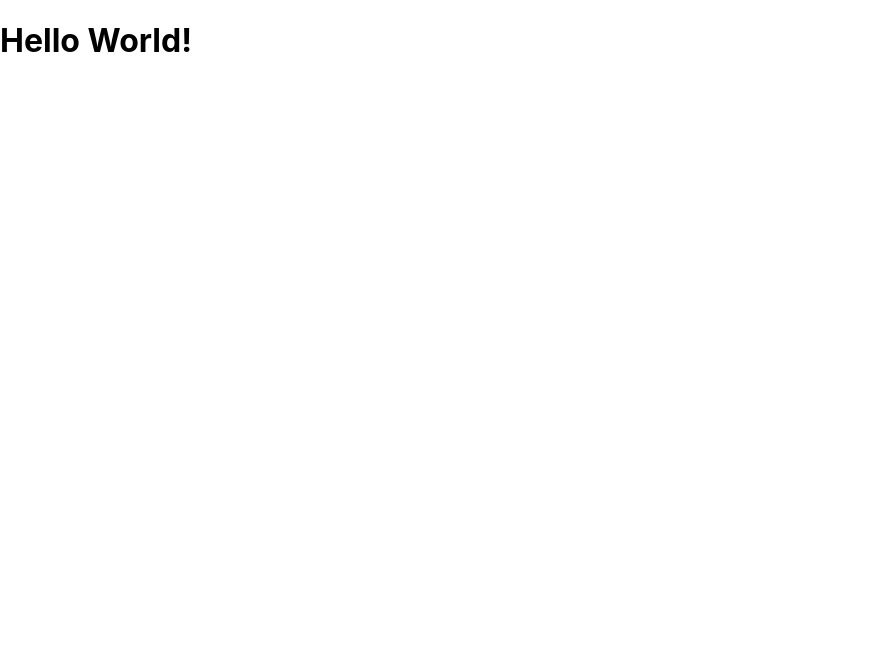
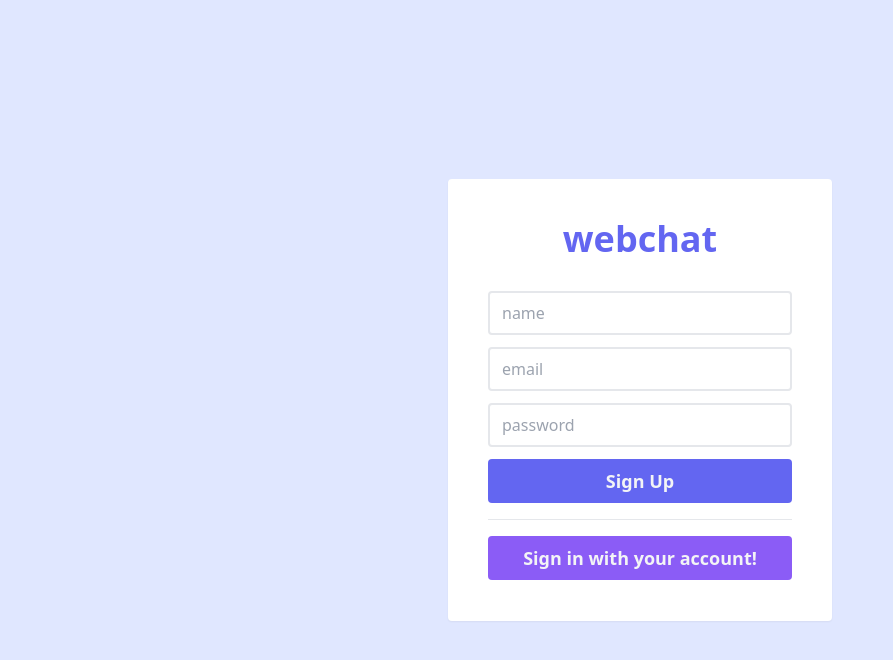
Before and after one commit to leo-motta/webchat, a React (Create React App) app in the folder frontend/: page /register in a window 1280 px wide. Shown: the top 660 px of the page, without its empty margins (0-893 px from the left). Built offline with nearby package versions, Linux system fonts and the light colour scheme.

Commit message:
Adding Sign In and Sign Up pages

```diff
--- a/frontend/package.json
+++ b/frontend/package.json
@@ -11,6 +11,7 @@
     "react": "^18.2.0",
     "react-dom": "^18.2.0",
     "react-redux": "^8.0.5",
+    "react-router-dom": "^6.6.1",
     "react-scripts": "5.0.1",
     "web-vitals": "^2.1.4"
   },
@@ -37,5 +38,8 @@
       "last 1 firefox version",
       "last 1 safari version"
     ]
+  },
+  "devDependencies": {
+    "tailwindcss": "^3.2.4"
   }
 }
--- a/frontend/src/App.js
+++ b/frontend/src/App.js
@@ -1,10 +1,16 @@
 import React from 'react';
+import {BrowserRouter as Router, Routes, Route} from 'react-router-dom'
+import SignIn from './pages/SignIn'
+import SignUp from './pages/SignUp'
 
 function App() {
   return (
-    <>
-      <h1>Hello World!</h1>
-    </>
+    <Router>
+      <Routes>
+        <Route path="/" element= {<SignIn />} />
+        <Route path="/register" element= {<SignUp />} />
+      </Routes>
+    </Router>
   );
 }
 
--- a/frontend/src/index.css
+++ b/frontend/src/index.css
@@ -1,13 +1,9 @@
-body {
-  margin: 0;
-  font-family: -apple-system, BlinkMacSystemFont, 'Segoe UI', 'Roboto', 'Oxygen',
-    'Ubuntu', 'Cantarell', 'Fira Sans', 'Droid Sans', 'Helvetica Neue',
-    sans-serif;
-  -webkit-font-smoothing: antialiased;
-  -moz-osx-font-smoothing: grayscale;
+@tailwind base;
+@tailwind components;
+@tailwind utilities;
+
+html, body, #root, .App {
+	height: 100%;
+  border:none;
+  margin:none;
 }
-
-code {
-  font-family: source-code-pro, Menlo, Monaco, Consolas, 'Courier New',
-    monospace;
-}
--- /dev/null
+++ b/frontend/src/pages/SignIn.jsx
@@ -0,0 +1,42 @@
+import React from 'react'
+import {useNavigate } from 'react-router-dom'
+
+const SignIn = () => {
+    const navigate = useNavigate()
+    return (
+        <div className="flex flex-col items-center justify-center w-screen h-screen bg-indigo-100">
+            <form>
+                <div className="bg-white w-96 h-[27.6rem] p-10 rounded shadow-sm">
+                    <p className="text-indigo-500 mb-10 text-4xl text-center font-semibold">webchat</p>
+                    <input
+                    className="w-full rounded py-2 border-2 border-gray-200 text-gray-500 px-3 outline-none mb-3 focus:border-gray-400 transition-colors"
+                        type="email"
+                        name="email"
+                        placeholder="email"
+                    />
+                    <input
+                        className="w-full rounded py-2 border-2 border-gray-200 text-gray-500 px-3 outline-none mb-3 focus:border-gray-400 transition-colors"
+                        type="password"
+                        name="password"
+                        placeholder="password"
+                    />
+                    <button className="bg-indigo-500 w-full text-gray-100 font-bold text-lg py-2 rounded hover:bg-indigo-600 transition-colors">Sign In</button>
+
+                    <p className="  text-blue-400 text-center my-4 "> <a href="/">Forgot your Password?</a> </p>
+
+                    <hr className=" my-4 leading-6 text-black"></hr>
+
+                    <button
+                        onClick={() => { navigate('/register') }}
+                        className="bg-violet-500 w-full text-gray-100 text-center font-bold text-lg py-2 rounded hover:bg-violet-600 transition-colors"
+                    >
+                        Create your account!
+                    </button>
+                </div>
+            </form>
+
+        </div>
+    )
+}
+
+export default SignIn
--- /dev/null
+++ b/frontend/src/pages/SignUp.jsx
@@ -0,0 +1,50 @@
+import React from 'react'
+import {useNavigate } from 'react-router-dom'
+
+const SignUp = () => {
+    const navigate = useNavigate()
+
+    return (
+        <div className="flex flex-col items-center justify-center w-screen h-screen bg-indigo-100">
+            <form>
+                <div className="bg-white w-96 h-[27.6rem] p-10 rounded shadow-sm">
+                    <p className="text-indigo-500 mb-8 text-4xl text-center font-semibold">webchat</p>
+                    <input
+                        required
+                        className="w-full rounded py-2 border-2 border-gray-200 text-gray-500 px-3 outline-none mb-3 focus:border-gray-400 transition-colors"
+                        name="displayName"
+                        type="text"
+                        placeholder="name"
+                    />
+                    <input
+                        required
+                        className="w-full rounded py-2 border-2 border-gray-200 text-gray-500 px-3 outline-none mb-3 focus:border-gray-400 transition-colors"
+                        type="email"
+                        name="email"
+                        placeholder="email"
+                    />
+                    <input
+                        required
+                        className="w-full rounded py-2 border-2 border-gray-200 text-gray-500 px-3 outline-none mb-3 focus:border-gray-400 transition-colors"
+                        type="password"
+                        name="password"
+                        placeholder="password"
+                    />
+                    <button className="bg-indigo-500 w-full text-gray-100 font-bold text-lg py-2 rounded hover:bg-indigo-600 transition-colors">Sign Up</button>
+
+                    <hr className=" my-4 leading-6 text-black"></hr>
+
+                    <button
+                        onClick={() => { navigate('/') }}
+                        className="bg-violet-500 w-full text-gray-100 text-center font-bold text-lg py-2 rounded hover:bg-violet-600 transition-colors"
+                    >
+                        Sign in with your account!
+                    </button>
+                </div>
+            </form>
+
+        </div>
+    )
+}
+
+export default SignUp
--- /dev/null
+++ b/frontend/tailwind.config.js
@@ -0,0 +1,11 @@
+/** @type {import('tailwindcss').Config} */
+module.exports = {
+  content: [
+    "./src/**/*.{js,jsx,ts,tsx}",
+    "./index.html"
+  ],
+  theme: {
+    extend: {},
+  },
+  plugins: [],
+}
```
Also changed, not shown: 1 other file (tests, documents, lock files or other folders).
